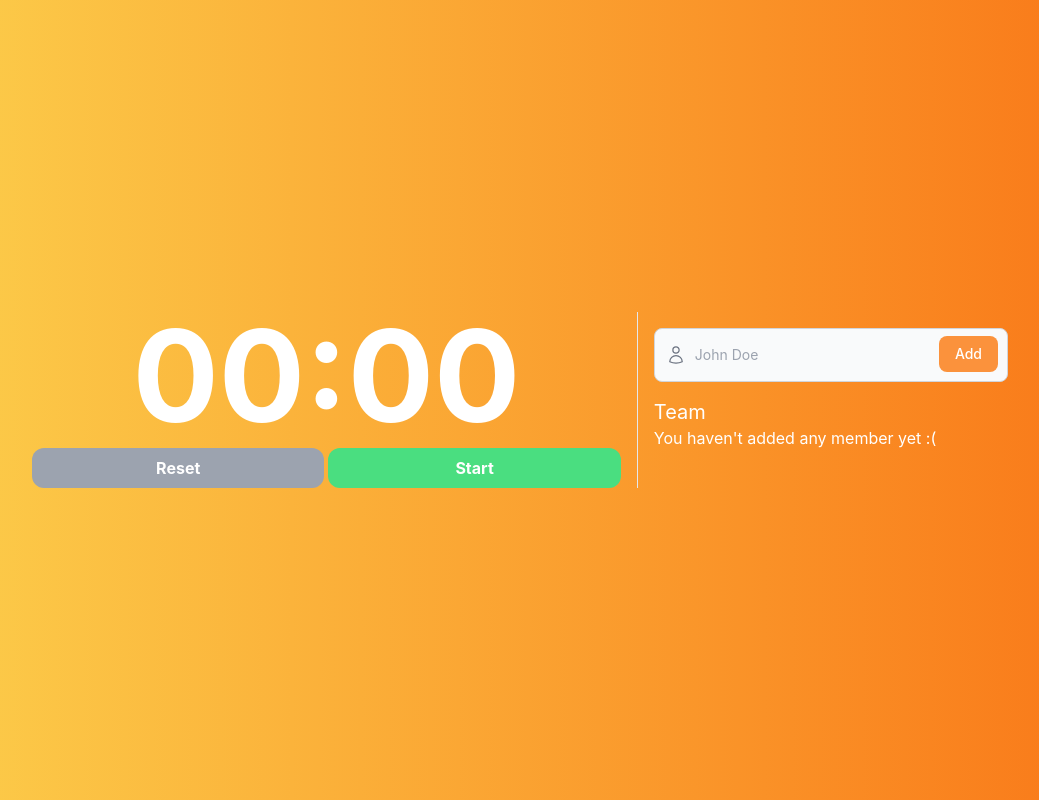
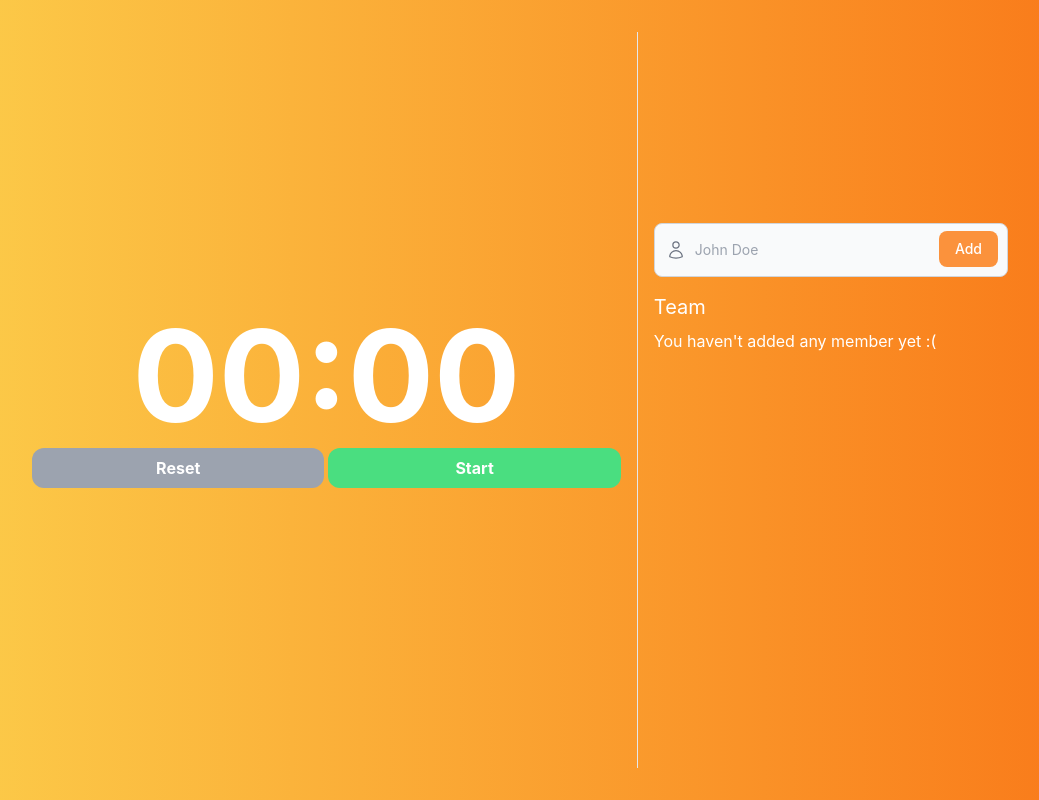
Before and after one commit to jalvaradosegura/timeyourteam, a React (Create React App) app: page / in a window 1280 px wide. Shown: the whole page, without its empty margins (112-1151 px from the left). Built offline with nearby package versions, Linux system fonts and the light colour scheme.

Commit message:
Fix height problems

```diff
--- a/src/App.js
+++ b/src/App.js
@@ -7,11 +7,11 @@ const App = () => {
 
   return (
     <div className="grid place-items-center min-h-screen bg-gradient-to-r from-[#FCD04C] to-[#F97416] p-4">
-      <div className="p-4 max-w-5xl grid gap-4 sm:grid-cols-5 w-full">
-        <div className="sm:col-span-3 w-full">
+      <div className="p-4 max-w-5xl grid gap-4 sm:grid-cols-5 w-full h-full">
+        <div className="sm:col-span-3 w-full self-center">
           <Stopwatch />
         </div>
-        <div className="sm:col-span-2 sm:border-l p-4 space-y-4 w-full">
+        <div className="sm:col-span-2 sm:border-l p-4 space-y-4 w-full h-full flex flex-col justify-center">
           <AddMemberInput members={members} setMembers={setMembers} />
           <Team members={members} />
         </div>
--- a/src/components/Team.js
+++ b/src/components/Team.js
@@ -1,7 +1,8 @@
 const Team = ({ members }) => {
   return (
-    <div className="text-white">
+    <div className="text-white md:h-[284px] h-72">
       <h3 className="text-xl">Team</h3>
+      <div className="h-64 overflow-auto">
         {members.length > 0 ? (
           <ul className="mt-2">
             {members.map((member, idx) => {
@@ -13,8 +14,9 @@ const Team = ({ members }) => {
             })}
           </ul>
         ) : (
-        <p className="">You haven{"'"}t added any member yet :(</p>
+          <p className="mt-2">You haven{"'"}t added any member yet :(</p>
         )}
+      </div>
     </div>
   )
 }
```
Lines whose indentation alone changed are shown as unchanged.
